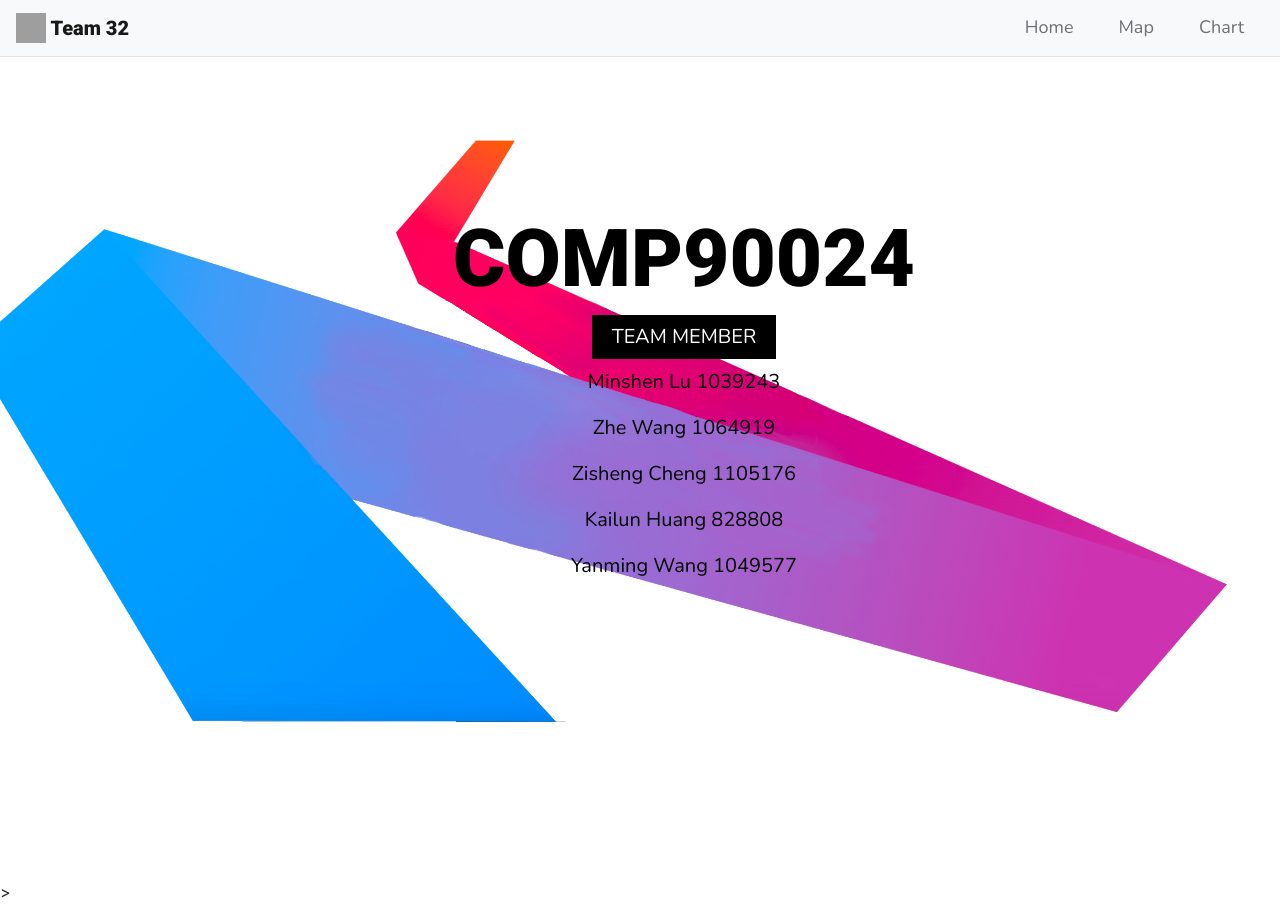
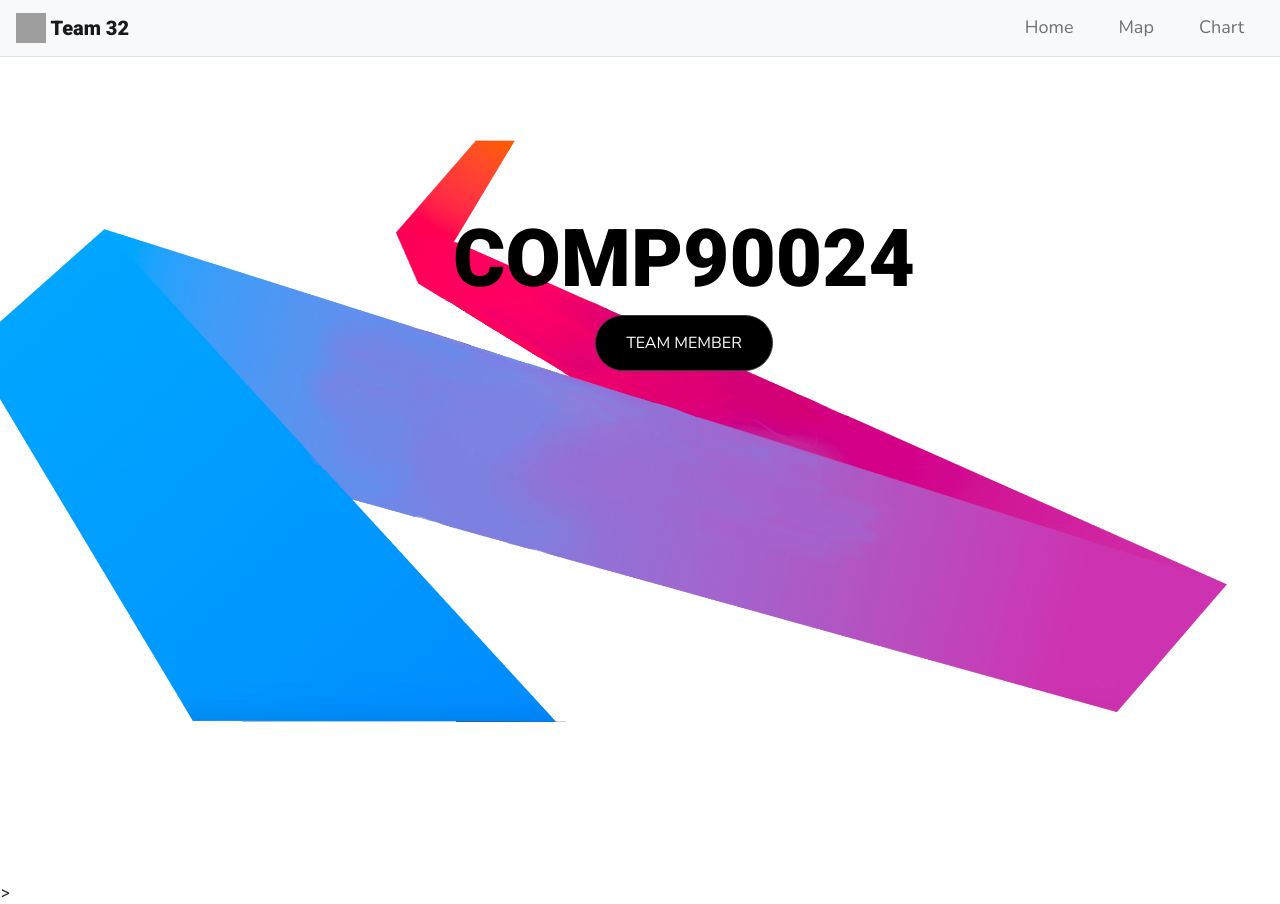
Before and after one commit to lums199656/CCC_A2, a Django app: page / in a window 1280 px wide. Run offline with Django 3.2, Linux system fonts and the light colour scheme; some libraries are stand-ins or nearby versions; some web fonts are replaced; grey boxes are pictures that could not be loaded.

Commit message:
update button, font

```diff
--- a/static/CSS/homeStyle.css
+++ b/static/CSS/homeStyle.css
@@ -3,9 +3,9 @@
 @import url('https://fonts.googleapis.com/css2?family=Fondamento&display=swap');
 @import url('https://fonts.googleapis.com/css2?family=Roboto:wght@900&display=swap');
 @import url('https://fonts.googleapis.com/css2?family=Source+Sans+Pro:wght@300&display=swap');
-
 @import url('https://fonts.googleapis.com/css2?family=Nunito&display=swap');
 @import url('https://fonts.googleapis.com/css2?family=Source+Sans+Pro&display=swap');
+@import url('https://fonts.googleapis.com/css2?family=Nunito:wght@600&display=swap');
 
 *{
     margin:0;
@@ -62,8 +62,8 @@ header{
 }
 
 .nav-area li a:hover{
-    background: #abbfe2;
-    color: #333;
+    /*background: #abbfe2;*/
+    color: #007bff;
 
 }
 
@@ -90,9 +90,10 @@ header{
     text-transform: uppercase;
     font-size:80px;
 }
-.welcome-text h2 {
+.welcome-text a {
     font-family: 'Nunito', sans-serif;
     color: white;
+    text-decoration: none;
     padding: 10px 20px;
     background-color: black;
     display: inline-block;
@@ -103,6 +104,13 @@ header{
     color: black;
     font-size: 20px;
 }
+.btn-dark{
+    padding: 15px 30px;
+    background-color: black;
+    font-size: 16px;
+    font-family: 'Nunito', sans-serif;
+    border-radius: 30px;
+}
 
 
 .welcome-text a{
--- a/static/JavaScript/HomeScript.js
+++ b/static/JavaScript/HomeScript.js
@@ -1,4 +1,12 @@
 //python3 manage.py runserver 8001 --insecure
+function displayName(){
+    if(document.getElementById("hidename").style.display=="none")
+        document.getElementById("hidename").style.display="block"
+    else
+        document.getElementById("hidename").style.display="none"
+
+}
+
 $.ajax({
     url:'get_aurin/',
     methods:'get',
--- a/templates/home.html
+++ b/templates/home.html
@@ -35,12 +35,16 @@
 
     <div class="welcome-text">
         <h1>COMP90024</h1>
-        <h2>TEAM MEMBER</h2>
-        <ul>Minshen Lu 1039243</ul>
-        <ul>Zhe Wang  1064919</ul>
-        <ul>Zisheng Cheng 1105176</ul>
-        <ul>Kailun Huang 828808</ul>
-        <ul>Yanming Wang 1049577</ul>
+<!--        <h2><a href="#" onclick="displayName()">TEAM MEMBER</a></h2>-->
+        <button type="button" class="btn btn-dark btn-lg" onclick="displayName()">TEAM MEMBER</button>
+        <div id="hidename" style="display:none">
+            <ul> </ul>
+            <ul>Minshen Lu 1039243</ul>
+            <ul>Zhe Wang  1064919</ul>
+            <ul>Zisheng Cheng 1105176</ul>
+            <ul>Kailun Huang 828808</ul>
+            <ul>Yanming Wang 1049577</ul>
+        </div>
     </div>
 </header>
 <script src="https://cdnjs.cloudflare.com/ajax/libs/Chart.js/2.5.0/Chart.min.js"></script>
```
